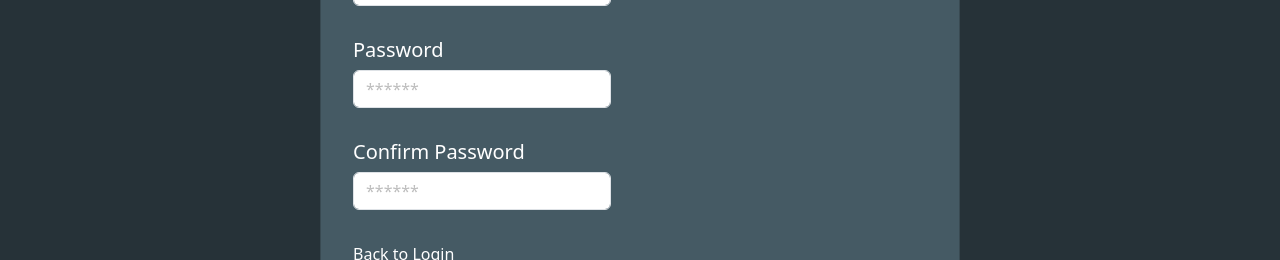
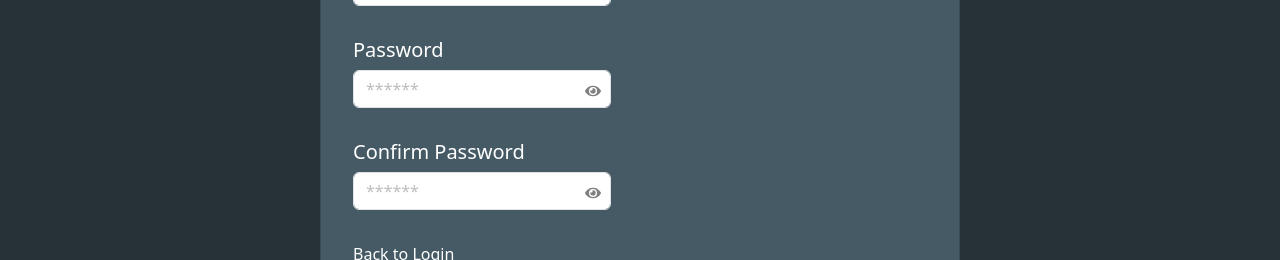
Before and after one commit to mohd301/b-tech-course-project, a React (Create React App) app in the folder client/: page /regUser in a window 1280 px wide. Shown: the part 359-619 px from the top of the page. Built offline with nearby package versions, Linux system fonts and the light colour scheme.

Commit message:
Added eye icons to password fields in Registration and fixed bug that cleared the sent OTP message.

```diff
--- a/client/src/comps/Register.js
+++ b/client/src/comps/Register.js
@@ -1,4 +1,5 @@
 import { Button, Container, Form, Label, Card, CardBody, Spinner } from "reactstrap"
+import { FaEye, FaEyeSlash } from "react-icons/fa"
 import { colors } from "../styles/colors"
 import { Link } from "react-router-dom"
 import { useState, useEffect, useRef } from "react"
@@ -8,6 +9,7 @@ import { useNavigate } from "react-router-dom"
 import { addUserThunk } from "../slices/SliceUser"
 import { sendOtpThunk } from "../slices/SliceUser"
 import { resetFlag } from "../slices/SliceUser"
+import { clearMsg } from "../slices/SliceUser"
 
 import { useForm } from 'react-hook-form';
 import { yupResolver } from "@hookform/resolvers/yup";
@@ -19,6 +21,8 @@ import { alertAuth } from "../functions/alertAuth"
 
 export default function Register() {
     const [modalOpen, setModalOpen] = useState(false);
+    const [showPassword, setShowPassword] = useState(false);
+    const [showConfPassword, setShowConfPassword] = useState(false);
 
     const msg = useSelector((state) => state.user.msg)
     const flag = useSelector((state) => state.user.flag)
@@ -57,6 +61,21 @@ export default function Register() {
         }
     }, [navigate]);
 
+    // Clear message when component unmounts
+    useEffect(() => {
+        return () => {
+            regUserDispatch(clearMsg());
+        };
+    }, [regUserDispatch]);
+
+    const handleModalToggle = () => {
+        setModalOpen(!modalOpen);
+        // Clear message when modal is closed
+        if (modalOpen) {
+            regUserDispatch(clearMsg());
+        }
+    };
+
     const handleRegister = (data) => {
         regUserDispatch(sendOtpThunk({ Email: data.Email }))
         setModalOpen(true)
@@ -88,13 +107,55 @@ export default function Register() {
                                     </div>
 
                                     <Label tag="h5" style={{ color: "white" }}>Password</Label>
-                                    <input className="form-control" style={{ width: "45%" }} placeholder="******" type="Password" {...register('Password')} />
+                                    <div style={{ position: 'relative', width: '45%' }}>
+                                        <input
+                                            className="form-control"
+                                            style={{ width: "100%" }}
+                                            placeholder="******"
+                                            type={showPassword ? "text" : "password"}
+                                            {...register('Password')}
+                                        />
+                                        <span
+                                            onClick={() => setShowPassword(!showPassword)}
+                                            style={{
+                                                position: 'absolute',
+                                                right: '10px',
+                                                top: '50%',
+                                                transform: 'translateY(-50%)',
+                                                cursor: 'pointer',
+                                                color: 'gray'
+                                            }}
+                                        >
+                                            {showPassword ? <FaEyeSlash /> : <FaEye />}
+                                        </span>
+                                    </div>
                                     <div style={{ minHeight: "2rem", color: colors.secondaryColor, fontSize: "0.85rem" }}>
                                         <u>{errors.Password?.message}</u>
                                     </div>
 
                                     <Label tag="h5" style={{ color: "white" }}>Confirm Password</Label>
-                                    <input className="form-control" style={{ width: "45%" }} placeholder="******" type="password" {...register('confpwd')} />
+                                    <div style={{ position: 'relative', width: '45%' }}>
+                                        <input
+                                            className="form-control"
+                                            style={{ width: "100%" }}
+                                            placeholder="******"
+                                            type={showConfPassword ? "text" : "password"}
+                                            {...register('confpwd')}
+                                        />
+                                        <span
+                                            onClick={() => setShowConfPassword(!showConfPassword)}
+                                            style={{
+                                                position: 'absolute',
+                                                right: '10px',
+                                                top: '50%',
+                                                transform: 'translateY(-50%)',
+                                                cursor: 'pointer',
+                                                color: 'gray'
+                                            }}
+                                        >
+                                            {showConfPassword ? <FaEyeSlash /> : <FaEye />}
+                                        </span>
+                                    </div>
                                     <div style={{ minHeight: "2rem", color: colors.secondaryColor, fontSize: "0.85rem" }}>
                                         <u>{errors.confpwd?.message}</u>
                                     </div>
@@ -125,7 +186,7 @@ export default function Register() {
             {/* OTP Modal */}
             <OtpModal
                 isOpen={modalOpen}
-                toggle={() => setModalOpen(!modalOpen)}
+                toggle={handleModalToggle}
                 Email={watch("Email")}
             />
         </div>
--- a/client/src/slices/SliceUser.js
+++ b/client/src/slices/SliceUser.js
@@ -74,7 +74,10 @@ const sliceUser = createSlice(
                 state.token = action.payload
             },
             resetFlag: (state) => {
-                state.flag = false
+                state.flag = false;
+            },
+            clearMsg: (state) => {
+                state.msg = null;
             },
         },
         extraReducers: (builder) => {
@@ -164,5 +167,5 @@ const sliceUser = createSlice(
     }
 )
 
-export const { logoutUser, setUserToken, resetFlag } = sliceUser.actions
+export const { logoutUser, setUserToken, resetFlag, clearMsg } = sliceUser.actions
 export default sliceUser.reducer
```
